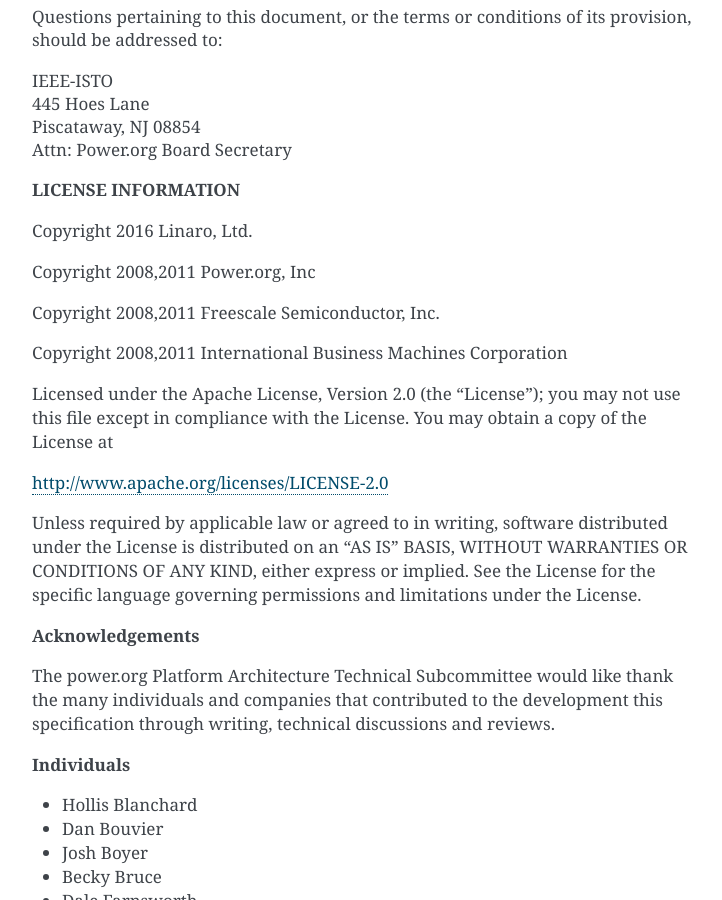
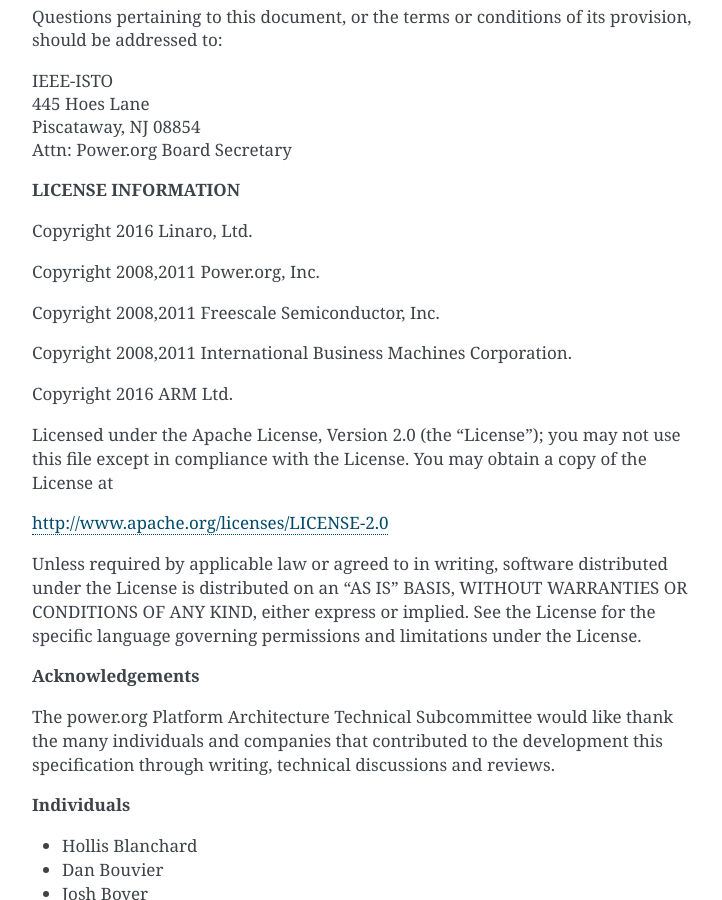
Before and after one commit to devicetree-org/devicetree-specification, a Sphinx documentation site: the page built from source/license.rst, in a window 1280 px wide and 900 px high, scrolled down 515 px. Shown: the whole window, without its empty margins (388-1110 px from the left). Built offline with Sphinx 7.4.7, drawn with Linux system fonts in a browser that asks for light colours.

Commit message:
Added ARM copyright and minor stylistic changes
Added ARM copyright and minor stylistic changes. Removed "Fixme cgt" comment
on the embedded definition paragraph. To me the text reads fine. I suggest
we see what the community thinks of the definition.

Signed-off-by: Charles Garcia-Tobin<charles.garcia-tobin@arm.com>
Signed-off-by: Grant Likely <grant.likely@linaro.org>

```diff
--- a/source/license.rst
+++ b/source/license.rst
@@ -31,11 +31,13 @@
 
 Copyright 2016 Linaro, Ltd.
 
-Copyright 2008,2011 Power.org, Inc
+Copyright 2008,2011 Power.org, Inc.
 
 Copyright 2008,2011 Freescale Semiconductor, Inc.
 
-Copyright 2008,2011 International Business Machines Corporation
+Copyright 2008,2011 International Business Machines Corporation.
+
+Copyright 2016 ARM Ltd.
 
 Licensed under the Apache License, Version 2.0 (the "License");
 you may not use this file except in compliance with the License.
```
Also changed, not shown: source/introduction.rst (+2 -5 lines).
